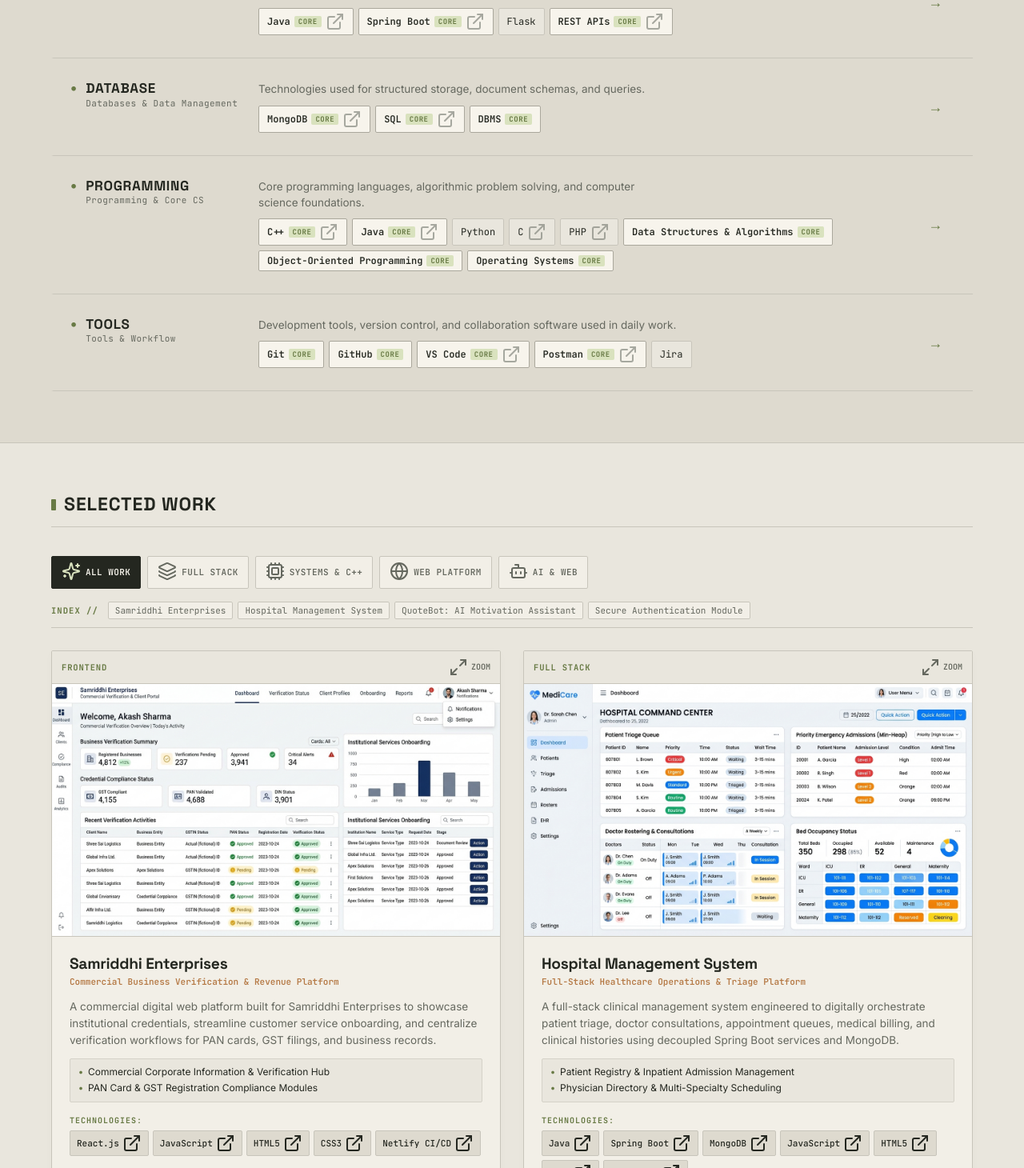
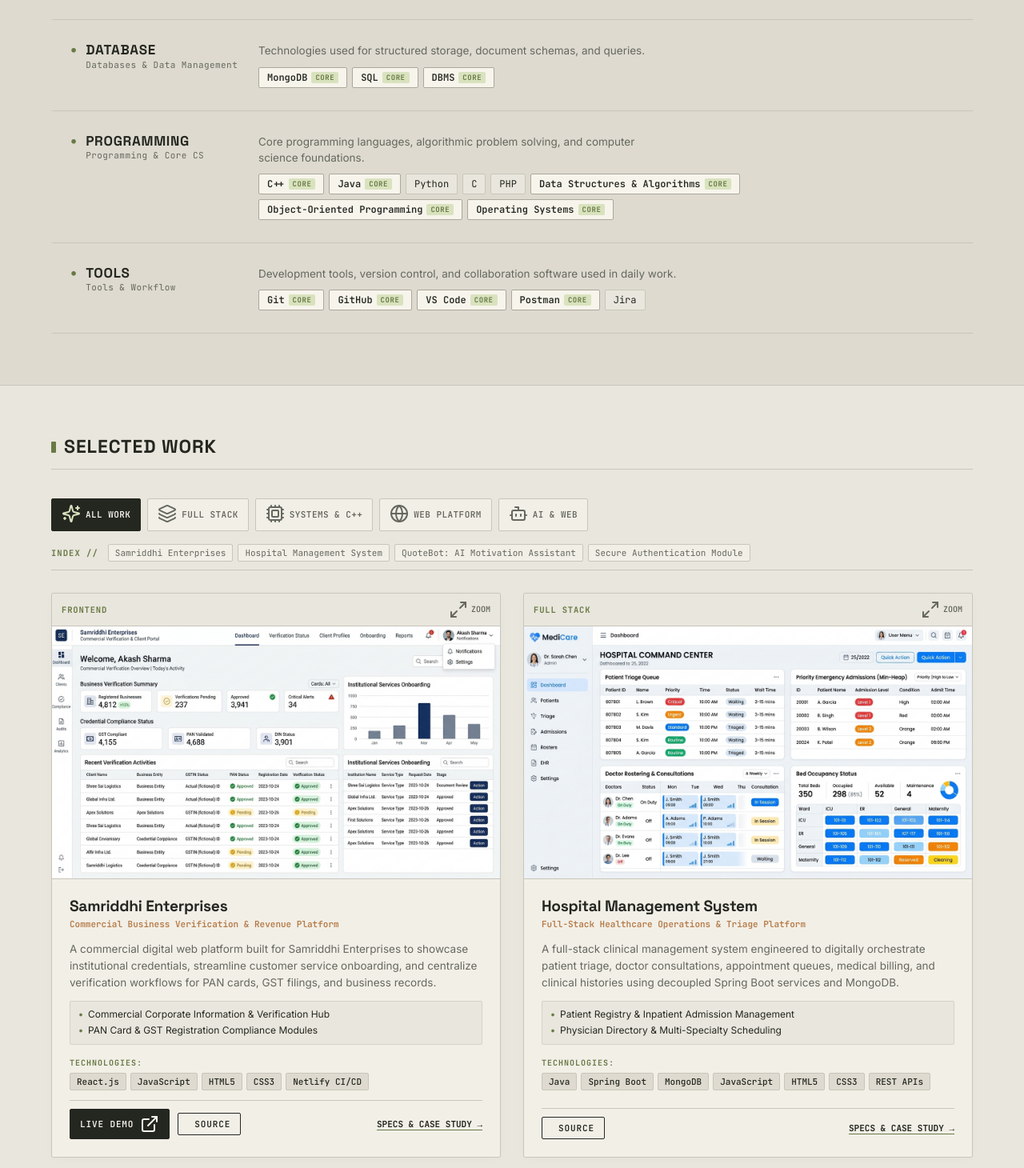
Before and after one commit to ImAyush06/portfolio, a React (Vite) app: page / in a window 1280 px wide. Shown: the part 1990-3450 px from the top of the page at 80% size. Built offline with nearby package versions, Linux system fonts and the light colour scheme.

Commit message:
fix: remove arrow buttons/icons from technology badges in projects and skills

```diff
--- a/src/components/projects/ProjectParallelCard.jsx
+++ b/src/components/projects/ProjectParallelCard.jsx
@@ -98,7 +98,7 @@
           </div>
         )}
 
-        {/* Tech Stack Pills — Responsive & Links to Official Sites */}
+        {/* Tech Stack Pills — Responsive & Clean */}
         <div className="project-card-tech-section">
           <span className="project-card-tech-label">TECHNOLOGIES:</span>
           <div className="project-card-tech-pills">
@@ -114,7 +114,6 @@
                   title={`Official website for ${tech}`}
                 >
                   <span>{tech}</span>
-                  <ExternalLink className="w-2.5 h-2.5" />
                 </a>
               ) : (
                 <span key={tech} className="project-tech-badge">
--- a/src/components/sections/Skills.jsx
+++ b/src/components/sections/Skills.jsx
@@ -1,5 +1,4 @@
 import React, { useState } from 'react';
-import { ExternalLink } from 'lucide-react';
 import { SectionShell } from '@/components/layout/SectionShell';
 import { skillCategories } from '@/data/skills';
 
@@ -91,7 +90,6 @@
                           {item.status === 'CORE' && (
                             <span className="skills-core-badge">CORE</span>
                           )}
-                          <ExternalLink className="w-2.5 h-2.5 skills-ext-icon" />
                         </a>
                       ) : (
                         <span
@@ -106,11 +104,6 @@
                       );
                     })}
                   </div>
-                </div>
-
-                {/* Subtle Indicator Arrow */}
-                <div className="skills-row-indicator" aria-hidden="true">
-                  <span>&rarr;</span>
                 </div>
               </div>
             );
```
